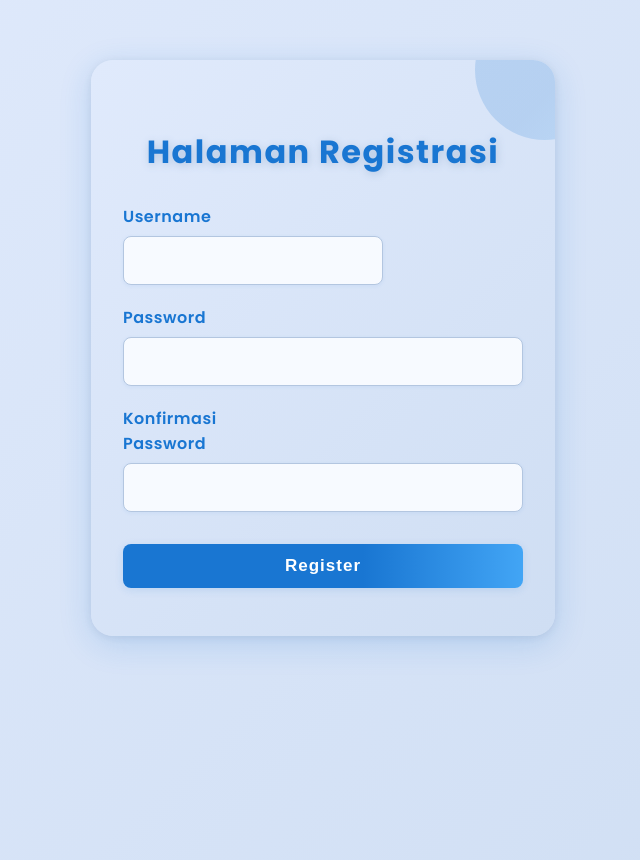
After one commit to suparya3/project-100-Days, a PHP site: page /registrasi.php in a window 1280 px wide. The commit adds this page. Shown: the whole page, without its empty margins (317-957 px from the left). Run offline with PHP 8.4, Linux system fonts and the light colour scheme.

Commit message:
menambahkan fitur registrasi

```diff
--- a/Day-7/koneksi.php
+++ b/Day-7/koneksi.php
@@ -125,6 +125,40 @@ function search($keyword) {
     return query($query);
 }
 
+function registrasi($data) {
+    global $db;
+    $username = strtolower(stripslashes($data["username"]));
+    $password = mysqli_real_escape_string($db, $data["password"]);
+    $password2 = mysqli_real_escape_string($db, $data["password2"]);
+
+    // cek username sudah ada atau belum
+    $result = mysqli_query($db, "SELECT username FROM user WHERE
+    username = '$username'");
+    if( mysqli_fetch_assoc($result) ){
+        echo "<script>
+            alert('username sudah terdaftar!')
+            </script>";
+        return false;
+    }
+
+
+    // cek konfirmasi password
+    if( $password !== $password2) {
+        echo "<script>
+            alert('konfirmasi password tidak sesuai !')
+            </script>";
+            return false;
+    }
+
+    // enskripsi password
+    $password = password_hash($password, PASSWORD_DEFAULT);
+    // tambahkan user baru ke database
+    mysqli_query($db, "INSERT INTO user VALUES('','$username', '$password')" );
+    return mysqli_affected_rows($db);
+
+
+}
+
 
 
 ?>
--- /dev/null
+++ b/Day-7/registrasi.php
@@ -0,0 +1,48 @@
+<?php
+require 'koneksi.php';
+if( isset($_POST["register"])) {
+    if( registrasi($_POST) > 0 ) {
+        echo "<script>
+            alert('user baru berhasil dibuat!');
+        </script>";
+    } else {
+        echo mysqli_error($db);
+    }
+}
+?>
+
+
+<!DOCTYPE html>
+<html lang="en">
+<head>
+    <meta charset="UTF-8">
+    <meta name="viewport" content="width=device-width, initial-scale=1.0">
+    <title>Halaman Registrasi</title>
+    <link href="https://fonts.googleapis.com/css2?family=Poppins:wght@400;600;700&display=swap" rel="stylesheet">
+    <link rel="stylesheet" href="style.css">
+</head>
+<body>
+   <div class="reg-container">
+    <h1>Halaman Registrasi</h1>
+    <form action="" method="post">
+        <ul>
+            <li>
+                <label for="username">Username</label>
+                <input type="text" name="username" id="username" required>
+            </li>
+            <li>
+                <label for="password">Password</label>
+                <input type="password" name="password" id="password" required>
+            </li>
+            <li>
+                <label for="password2">Konfirmasi Password</label>
+                <input type="password" name="password2" id="password2" required>
+            </li>
+            <li>
+                <button type="submit" name="register">Register</button>
+            </li>
+        </ul>
+    </form>
+</div>
+</body>
+</html>
--- a/Day-7/style.css
+++ b/Day-7/style.css
@@ -196,3 +196,115 @@ body {
     width: 100px;
     height: 100px;
 }
+/* Registrasi Page Styling - Lebih Menarik */
+.reg-container {
+    width: 100%;
+    max-width: 400px;
+    margin: 60px auto 0 auto;
+    background: linear-gradient(135deg, #e0eafc 0%, #cfdef3 100%);
+    padding: 38px 32px 28px 32px;
+    border-radius: 22px;
+    box-shadow: 0 8px 32px rgba(25, 118, 210, 0.18), 0 1.5px 8px rgba(0,0,0,0.07);
+    position: relative;
+    overflow: hidden;
+}
+
+.reg-container::before {
+    content: "";
+    position: absolute;
+    top: -60px;
+    right: -60px;
+    width: 140px;
+    height: 140px;
+    background: linear-gradient(135deg, #1976d2 60%, #42a5f5 100%);
+    opacity: 0.18;
+    border-radius: 50%;
+    z-index: 0;
+}
+
+.reg-container h1 {
+    text-align: center;
+    color: #1976d2;
+    font-family: 'Poppins', 'Segoe UI', Arial, Helvetica, sans-serif;
+    font-weight: 700;
+    letter-spacing: 1.5px;
+    margin-bottom: 28px;
+    text-shadow: 1px 2px 8px #b3c6e0;
+    position: relative;
+    z-index: 1;
+}
+
+.reg-container form ul {
+    list-style: none;
+    padding: 0;
+    margin: 0;
+    position: relative;
+    z-index: 1;
+}
+
+.reg-container form li {
+    margin-bottom: 20px;
+    display: flex;
+    flex-direction: column;
+    position: relative;
+}
+
+.reg-container label {
+    font-weight: 600;
+    color: #1976d2;
+    margin-bottom: 7px;
+    font-family: 'Poppins', 'Segoe UI', Arial, Helvetica, sans-serif;
+    letter-spacing: 0.5px;
+}
+
+.reg-container input[type="text"],
+.reg-container input[type="password"] {
+    padding: 11px 14px;
+    border: 1.5px solid #b3c6e0;
+    border-radius: 8px;
+    font-size: 16px;
+    font-family: 'Poppins', 'Segoe UI', Arial, Helvetica, sans-serif;
+    background: #f7faff;
+    transition: border 0.2s, box-shadow 0.2s;
+    box-shadow: 0 1px 4px rgba(25, 118, 210, 0.07);
+}
+
+.reg-container input[type="text"]:focus,
+.reg-container input[type="password"]:focus {
+    border: 1.5px solid #1976d2;
+    outline: none;
+    background: #e3f2fd;
+    box-shadow: 0 2px 12px #90caf9;
+}
+
+.reg-container button[type="submit"] {
+    padding: 12px 0;
+    border-radius: 8px;
+    border: none;
+    background: linear-gradient(90deg, #1976d2 60%, #42a5f5 100%);
+    color: #fff;
+    cursor: pointer;
+    font-size: 17px;
+    font-weight: 700;
+    letter-spacing: 1px;
+    transition: background 0.2s, box-shadow 0.2s, transform 0.1s;
+    box-shadow: 0 2px 8px rgba(25, 118, 210, 0.13);
+    margin-top: 12px;
+}
+
+.reg-container button[type="submit"]:hover {
+    background: linear-gradient(90deg, #1565c0 60%, #1976d2 100%);
+    box-shadow: 0 4px 16px rgba(25, 118, 210, 0.18);
+    transform: translateY(-2px) scale(1.03);
+}
+
+@media (max-width: 500px) {
+    .reg-container {
+        padding: 18px 8px 16px 8px;
+        margin-top: 24px;
+        border-radius: 12px;
+    }
+    .reg-container h1 {
+        font-size: 1.2em;
+    }
+}
```
